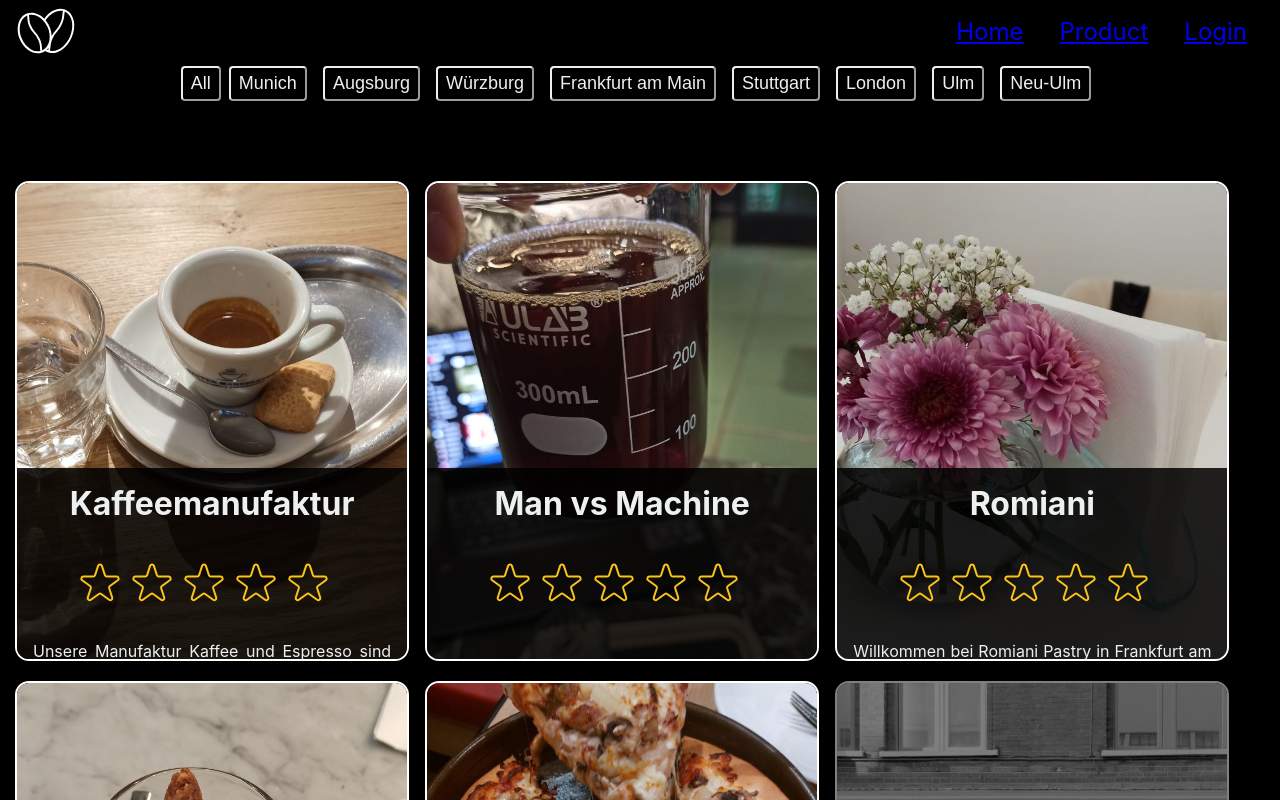
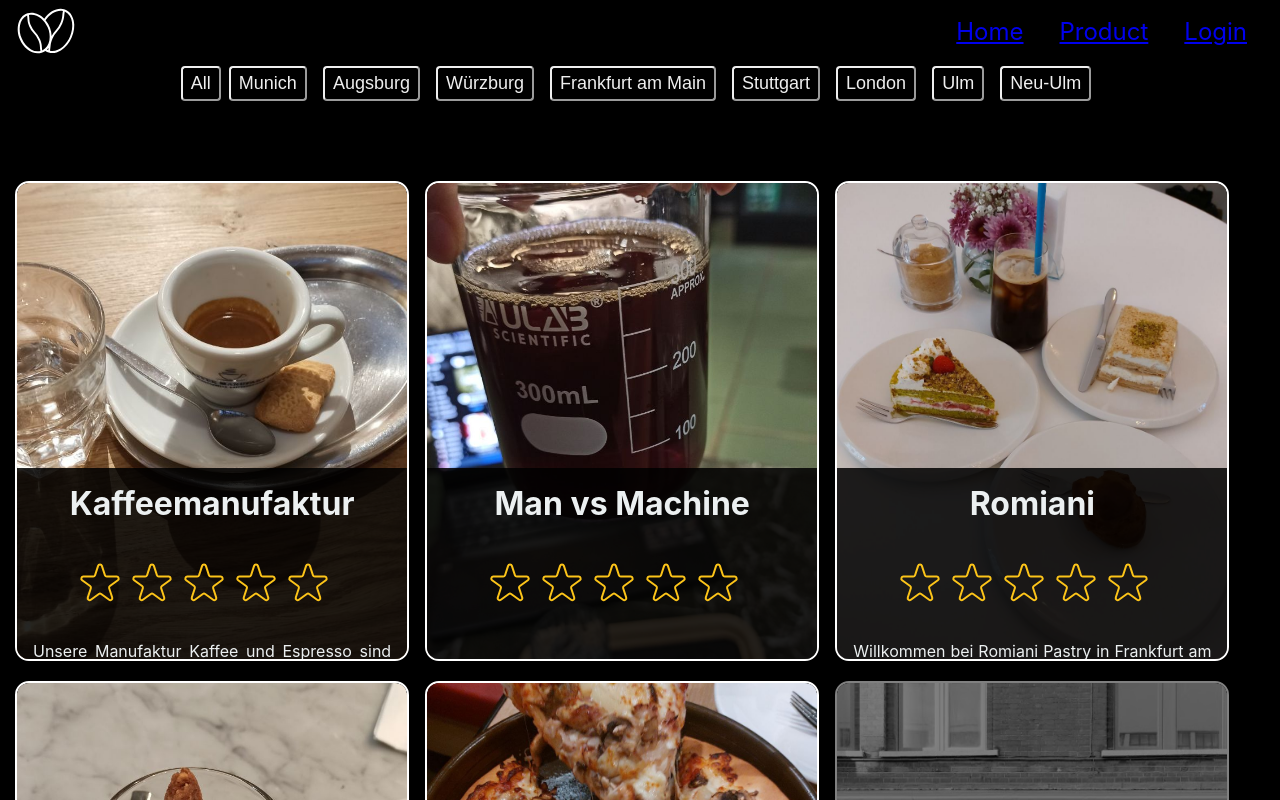
Before and after one commit to Khaanh/MyGastroTrip, a React (Create React App) app: page / in a window 1280 px wide. Shown: the top 800 px of the page. Built offline with nearby package versions, Linux system fonts and the light colour scheme.

Commit message:
refactor: change img

```diff
--- a/src/components/CafeList.jsx
+++ b/src/components/CafeList.jsx
@@ -26,7 +26,7 @@ const cafeList = [
 	},
 	{
 		id: 2,
-		img: "/img/romiani-02.jpg",
+		img: "/img/romiani-03.jpg",
 		title: "Romiani",
 		desc: "Willkommen bei Romiani Pastry in Frankfurt am Main, wo jeder Bissen eine Geschichte von Liebe und Handwerkskunst erzählt. Unsere exquisiten Gebäckstücke sind darauf ausgelegt, Ihre Sinne zu erfreuen, gefertigt aus Zutaten höchster Qualität und hausgemachten Rezepten, die über Generationen weitergegeben wurden. Jede Kreation wird mit Leidenschaft und Hingabe gemacht, um ein außergewöhnliches Erlebnis zu gewährleisten, das Sie in eine Welt des Genusses und der Tradition entführt. Bei Romiani glauben wir an die Kunst des Backens, bei der jedes Gebäck ein Meisterwerk ist, das von Herzen kommt, um Freude auf Ihren Tisch zu bringen. Entdecken Sie den Geschmack von echter Fürsorge und kulinarischer Exzellenz mit Romiani Pastry und lassen Sie uns Ihre Momente wirklich besonders machen. ꞉)",
 		rating: 5,
```
